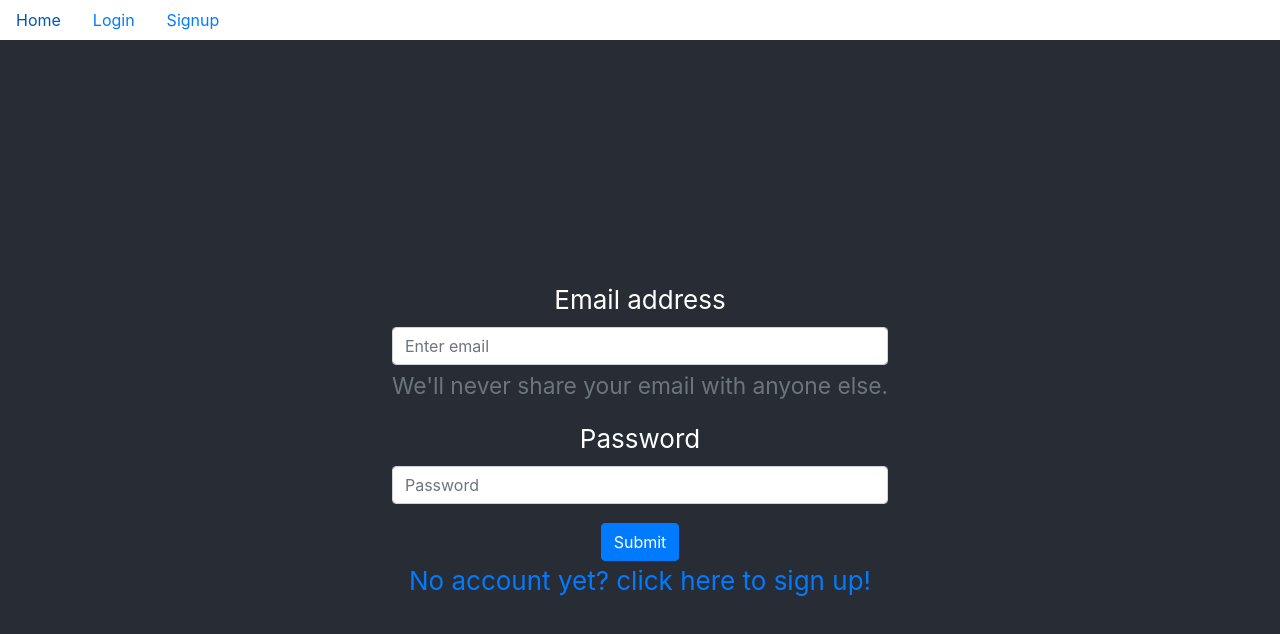
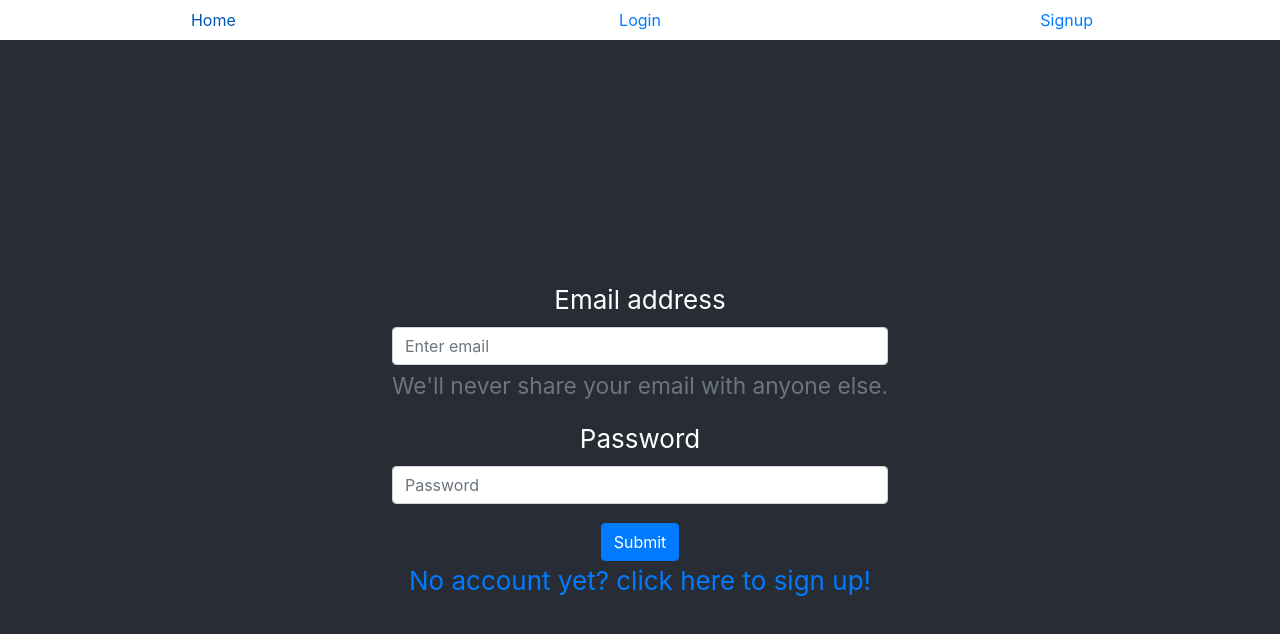
Before and after one commit to STNyame/botb-client, a React (Create React App) app: page /login in a window 1280 px wide. Shown: the top 634 px of the page. Built offline with nearby package versions, Linux system fonts and the light colour scheme.

Commit message:
adjust form imageUrl && navbar component

```diff
--- a/src/components/NavBar/index.js
+++ b/src/components/NavBar/index.js
@@ -1,11 +1,12 @@
+import userEvent from "@testing-library/user-event";
 import { Nav } from "react-bootstrap";
+import { useSelector } from "react-redux";
+import { selectUser } from "../../store/user/selectors";
 
 export default function NavBar() {
+  const user = useSelector(selectUser);
   return (
-    <Nav
-      activeKey="/"
-      onSelect={(selectedKey) => alert(`selected ${selectedKey}`)}
-    >
+    <Nav justify activeKey="/">
       <Nav.Item>
         <Nav.Link href="/">Home</Nav.Link>
       </Nav.Item>
@@ -15,6 +16,13 @@ export default function NavBar() {
       <Nav.Item>
         <Nav.Link href="/signup">Signup</Nav.Link>
       </Nav.Item>
+      {user.name && (
+        <Nav.Item>
+          <Nav.Link disabled href="/signup">
+            Welcome, {user.name}
+          </Nav.Link>
+        </Nav.Item>
+      )}
     </Nav>
   );
 }
--- a/src/pages/SignupPage.js
+++ b/src/pages/SignupPage.js
@@ -52,7 +52,7 @@ export default function SignupPage(props) {
             placeholder="Password"
           />
         </Form.Group>
-        <Row>
+
         <Form.Group controlId="formBasicImage">
           <Form.Label>Profile picture</Form.Label>
           <Form.Control
@@ -61,11 +61,9 @@ export default function SignupPage(props) {
             type="text"
             placeholder="Url(optional)"
           />
-            <Col xs={6} md={4}>
-              <Image src="holder.js/171x180" roundedCircle />
-            </Col>
+
+          <Image src={user.imageUrl} roundedCircle />
         </Form.Group>
-        </Row>
 
         <Button variant="primary" type="submit">
           Submit
```
Lines whose indentation alone changed are shown as unchanged.
